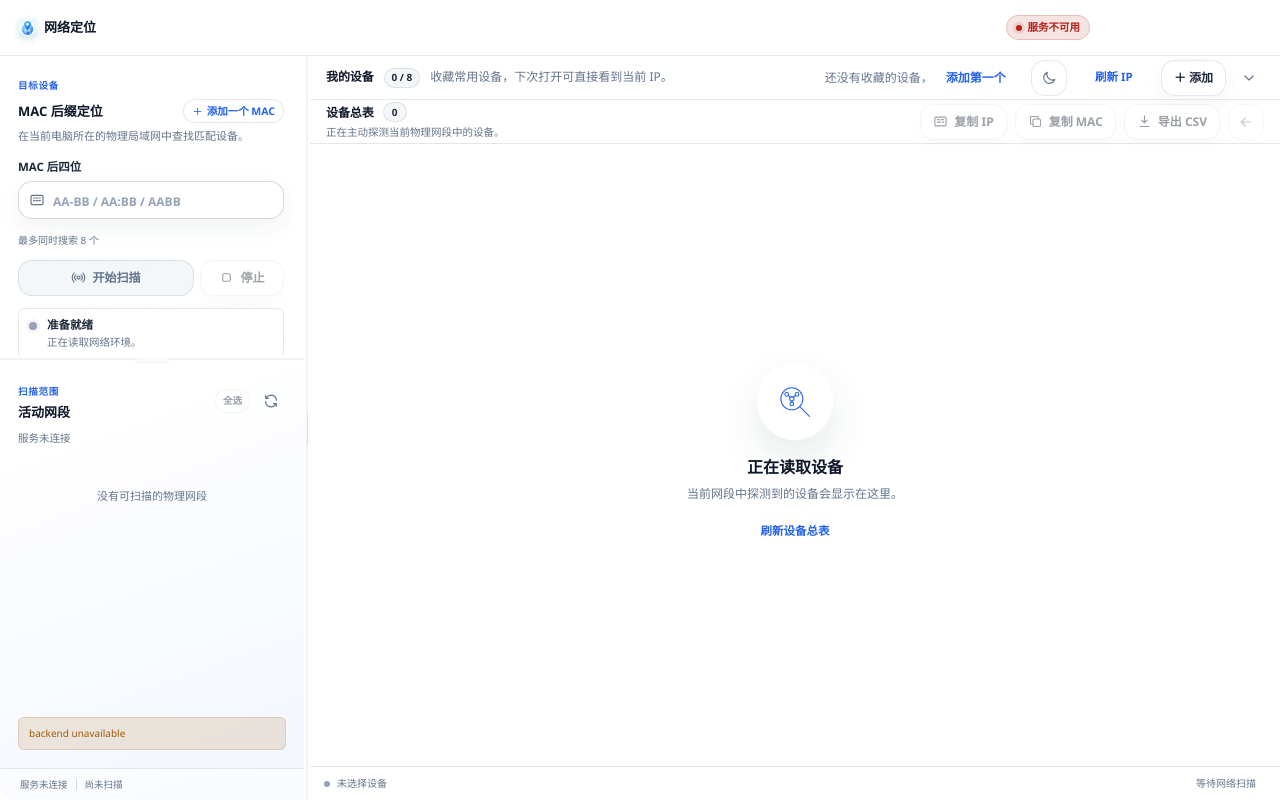
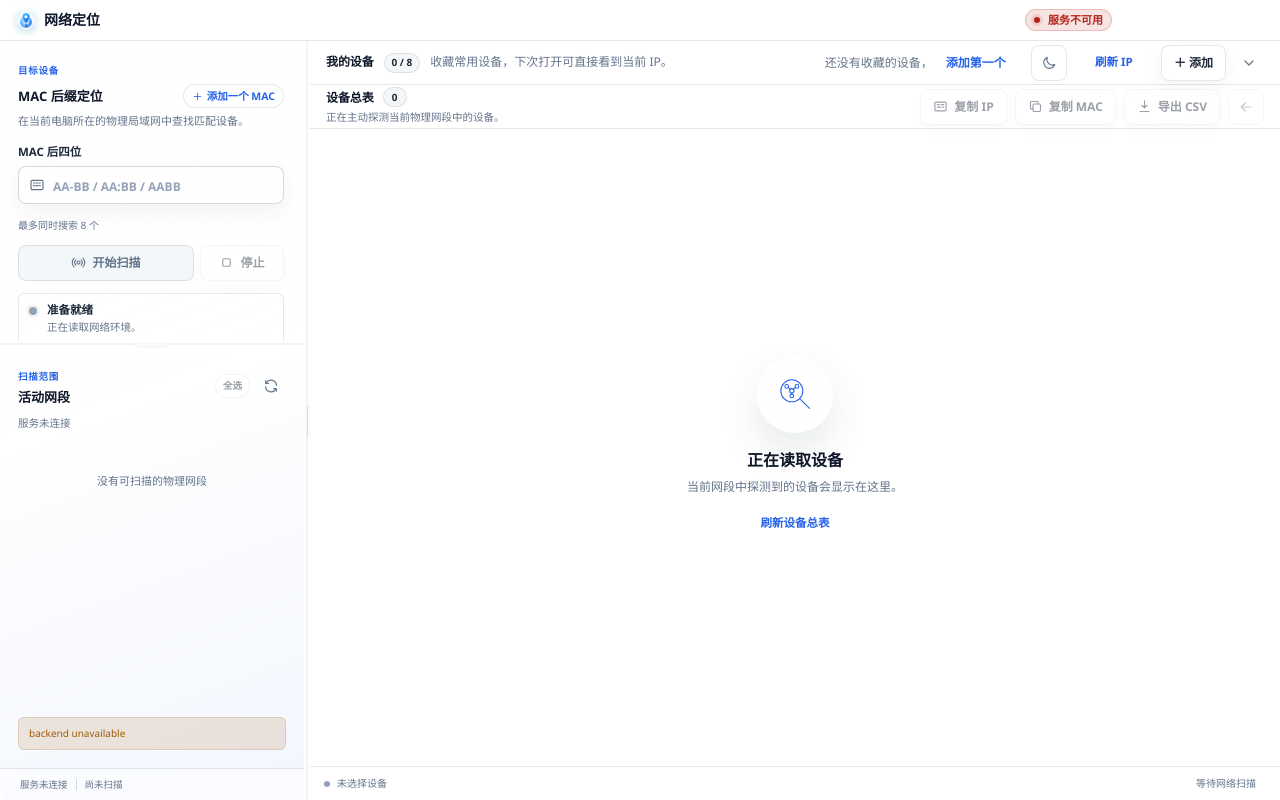
Before and after one commit to 642671/network-locator-exe, a plain HTML site: page src/frontend/index.html in a window 1280 px wide. Drawn offline with Linux system fonts and the light colour scheme; no server answers.

Commit message:
feat: ship 1.3.8 with the TOS 1.3.8 titlebar and radius
Port the TOS network-locator 1.3.8 WebUI changes onto the V1 frontend:
41px titlebar, 16px/168px titlebar padding, 20px brand icon, 14px title,
8px window radius. Bump VERSION and version metadata to 1.3.8.

Co-Authored-By: Claude Code <noreply@anthropic.com>

```diff
--- a/src/frontend/styles.css
+++ b/src/frontend/styles.css
@@ -1,6 +1,6 @@
 :root {
   color-scheme: light;
-  --titlebar-height: 56px;
+  --titlebar-height: 41px;
   --sidebar-width: 304px;
   --scan-pane-height: 300px;
   --panel-resizer-size: 10px;
@@ -227,8 +227,8 @@ svg {
   align-items: center;
   gap: 16px;
   height: var(--titlebar-height);
-  padding: 0 190px 0 18px;
-  border-bottom: 1px solid var(--line);
+  padding: 0 168px 0 16px;
+  border-bottom: 1px solid #e5e6eb;
   background:
     linear-gradient(90deg, rgba(255, 255, 255, 0.5), rgba(255, 255, 255, 0.22));
   box-shadow: inset 0 1px 0 var(--glass-highlight);
@@ -243,6 +243,7 @@ svg {
 html[data-theme="dark"] .window-titlebar {
   background:
     linear-gradient(90deg, rgba(18, 33, 31, 0.62), rgba(18, 33, 31, 0.4));
+  border-bottom-color: rgba(148, 163, 184, 0.16);
 }
 
 .window-brand,
@@ -254,14 +255,14 @@ html[data-theme="dark"] .window-titlebar {
 
 .window-brand {
   min-width: 0;
-  gap: 9px;
-  font-size: 15px;
+  gap: 8px;
+  font-size: 14px;
   font-weight: 700;
 }
 
 .brand-icon {
-  width: 22px;
-  height: 22px;
+  width: 20px;
+  height: 20px;
   flex: 0 0 auto;
   border-radius: 6px;
   box-shadow: 0 2px 6px rgba(13, 139, 102, 0.18);
@@ -279,7 +280,7 @@ html[data-theme="dark"] .window-titlebar {
 .backend-badge {
   max-width: 240px;
   gap: 8px;
-  padding: 6px 10px;
+  padding: 2px 8px;
   overflow: hidden;
   border: 1px solid var(--line);
   border-radius: 999px;
@@ -2637,7 +2638,7 @@ body.has-modal {
   --info-soft: rgba(37, 99, 166, 0.12);
   --row-hover: rgba(37, 99, 235, 0.05);
   --row-selected: rgba(37, 99, 235, 0.1);
-  --radius: 18px;
+  --radius: 8px;
   --window-frame: 0;
 }
 
@@ -3196,24 +3197,24 @@ html[data-theme="dark"] .secondary-button {
 
 /* === 1.3.6 compact density: smaller buttons, fonts, and frame === */
 :root {
-  --radius: 14px;
+  --radius: 8px;
 }
 
 .window-brand {
-  gap: 7px;
-  font-size: 13px;
+  gap: 8px;
+  font-size: 14px;
 }
 
 .brand-icon {
-  width: 19px;
-  height: 19px;
+  width: 20px;
+  height: 20px;
   border-radius: 5px;
 }
 
 .backend-badge {
-  gap: 6px;
-  padding: 4px 9px;
-  font-size: 10.5px;
+  gap: 8px;
+  padding: 2px 8px;
+  font-size: 11px;
 }
 
 .status-dot {
```
Also changed, not shown: version_info.txt, 5 other files.
